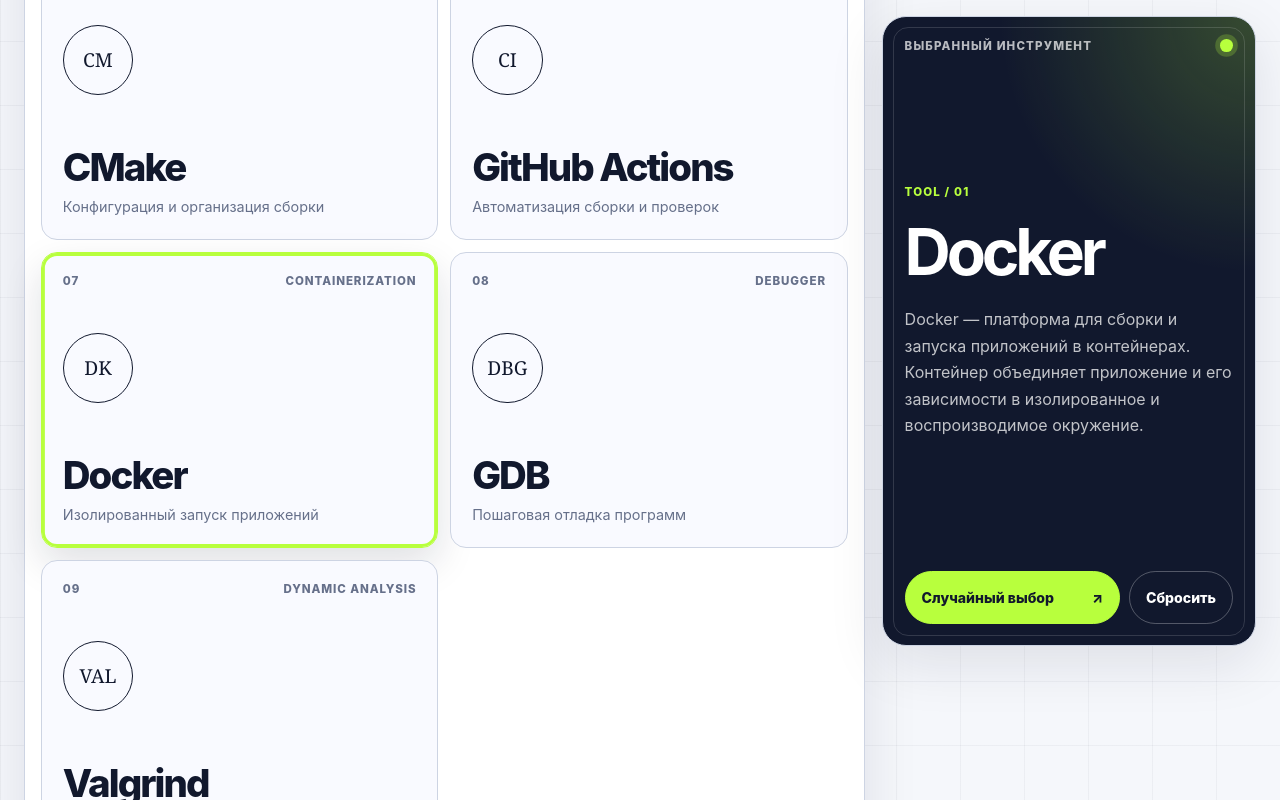
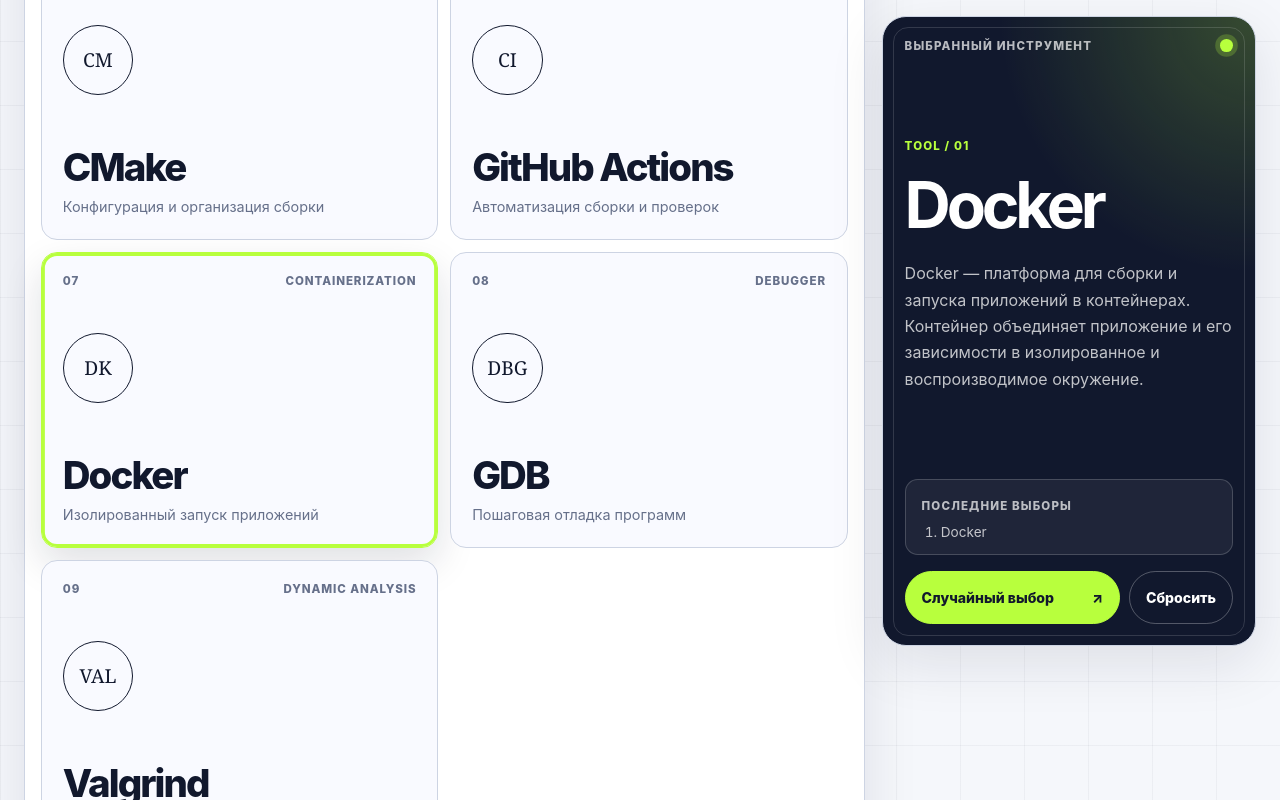
Before and after one commit to xnsi/web-hw-3, a plain HTML site: page project/index.html in a window 1280 px wide. Both pictures are taken after a click on the button 239 px from the left and 1831 px from the top of the page. Shown: the part 1431-2231 px from the top of the page. Drawn offline with Linux system fonts and the light colour scheme.

Commit message:
feat: добавить историю выборов

```diff
--- a/project/index.html
+++ b/project/index.html
@@ -250,6 +250,11 @@
             </p>
           </div>
 
+          <div class="selection-history">
+            <span class="details-panel__label">Последние выборы</span>
+            <ol id="selection-history"></ol>
+          </div>
+
           <div class="details-panel__actions">
             <button class="action-button action-button--primary" id="random-button" type="button">
               Случайный выбор <span aria-hidden="true">↗</span>
--- a/project/script.js
+++ b/project/script.js
@@ -13,6 +13,18 @@
 const detailsDescription = document.querySelector("#details-description");
 const initialTitle = detailsTitle.textContent;
 const initialDescription = detailsDescription.textContent;
+const historyList = document.querySelector("#selection-history");
+let recentCards = [];
+
+function renderHistory() {
+  historyList.replaceChildren(
+    ...recentCards.map((card) => {
+      const item = document.createElement("li");
+      item.textContent = card.dataset.title;
+      return item;
+    }),
+  );
+}
 
 function selectCard(card) {
   cards.forEach((item) => {
@@ -24,6 +36,9 @@
   card.setAttribute("aria-pressed", "true");
   detailsTitle.textContent = card.dataset.title;
   detailsDescription.textContent = card.dataset.description;
+
+  recentCards = [card, ...recentCards.filter((item) => item !== card)].slice(0, 3);
+  renderHistory();
 
   detailsPanel.classList.remove("details-panel--pulse");
   void detailsPanel.offsetWidth;
@@ -109,6 +124,8 @@
   detailsTitle.textContent = initialTitle;
   detailsDescription.textContent = initialDescription;
   visibleCount.textContent = cards.length;
+  recentCards = [];
+  renderHistory();
 }
 
 resetButton.addEventListener("click", resetInterface);
--- a/project/styles.css
+++ b/project/styles.css
@@ -339,6 +339,7 @@
 
 .details-panel__top,
 .details-panel__content,
+.selection-history,
 .details-panel__actions {
   position: relative;
   z-index: 1;
@@ -393,6 +394,25 @@
   color: rgb(255 255 255 / 74%);
   font-size: 1rem;
   line-height: 1.65;
+}
+
+.selection-history {
+  margin-bottom: 1rem;
+  padding: 0.9rem 1rem;
+  border: 1px solid rgb(255 255 255 / 18%);
+  border-radius: 0.8rem;
+  background: rgb(255 255 255 / 6%);
+}
+
+.selection-history ol {
+  margin: 0.6rem 0 0;
+  padding-left: 1.2rem;
+  color: rgb(255 255 255 / 74%);
+  font-size: 0.85rem;
+}
+
+.selection-history ol:empty::before {
+  content: "Пока нет выборов";
 }
 
 .details-panel__actions {
```
